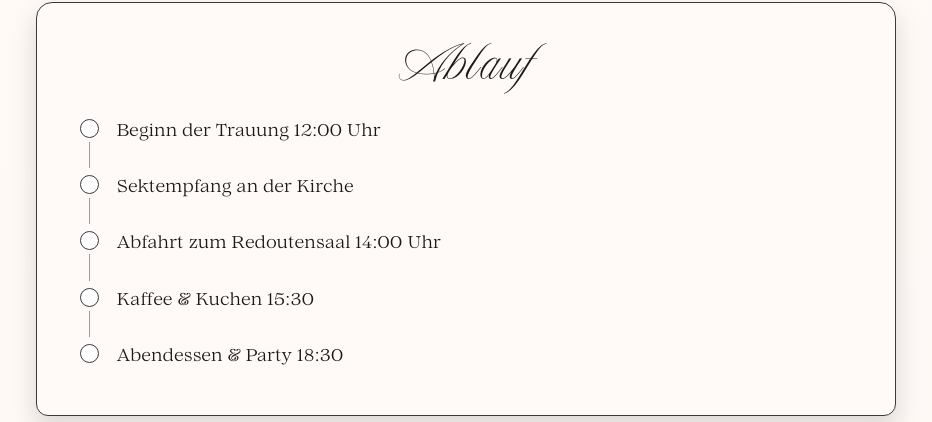
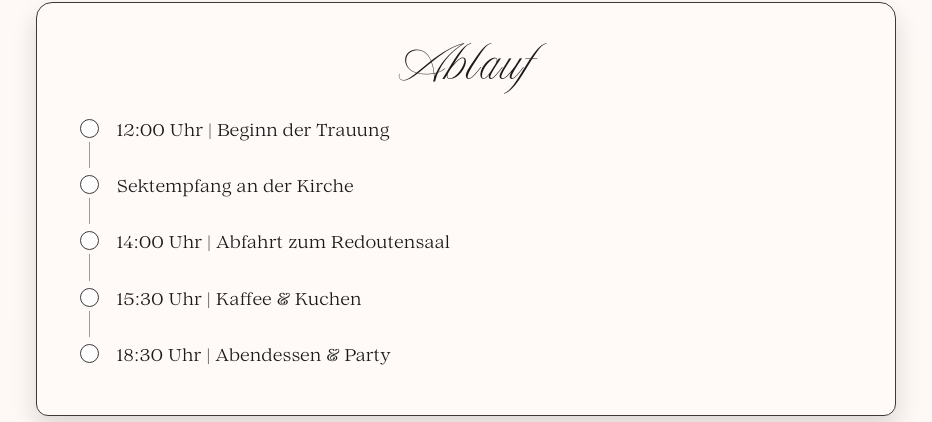
Before and after one commit to derdampflok/hochzeit-kathrin, a React (Vite) app: page / in a window 1280 px wide. Shown: the part 1931-2353 px from the top of the page, without its empty margins (174-1106 px from the left). Built offline with nearby package versions, Linux system fonts and the light colour scheme.

Commit message:
change some texts

```diff
--- a/src/components/RsvpSection.tsx
+++ b/src/components/RsvpSection.tsx
@@ -328,7 +328,7 @@ function RsvpSection() {
                         id="dietaryRestrictions"
                         name="dietaryRestrictions"
                         rows={3}
-                        placeholder="z. B. Laktoseintoleranz, Nussallergie"
+                        placeholder="z. B. Laktoseintoleranz, Nussallergie, Vegan"
                       />
                     </>
                   )}
--- a/src/components/Schedule.tsx
+++ b/src/components/Schedule.tsx
@@ -4,11 +4,11 @@ import CardHeader from './CardHeader'
 import './Schedule.scss'
 
 const timelineEntries = [
-    'Beginn der Trauung 12:00 Uhr',
+    '12:00 Uhr | Beginn der Trauung',
     'Sektempfang an der Kirche',
-    'Abfahrt zum Redoutensaal 14:00 Uhr',
-    'Kaffee & Kuchen 15:30',
-    'Abendessen & Party 18:30',
+    '14:00 Uhr | Abfahrt zum Redoutensaal',
+    '15:30 Uhr | Kaffee & Kuchen',
+    '18:30 Uhr | Abendessen & Party',
 ] as const
 
 function Schedule() {
```
